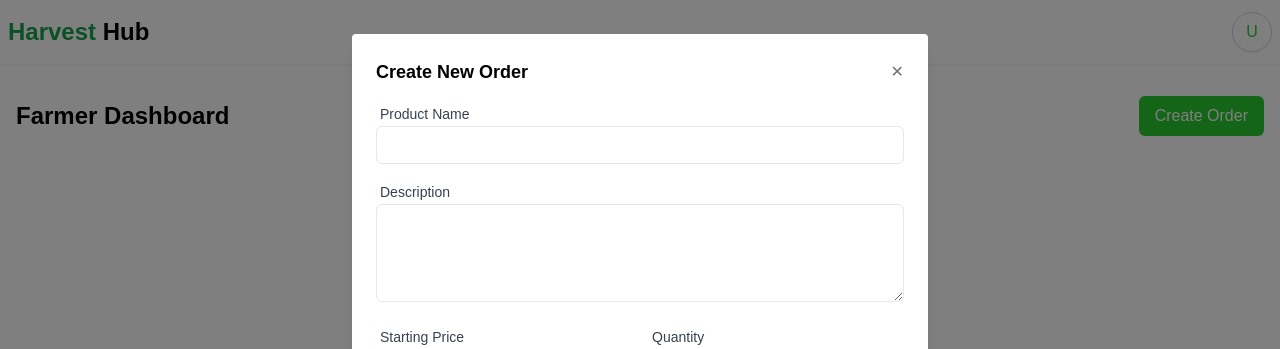
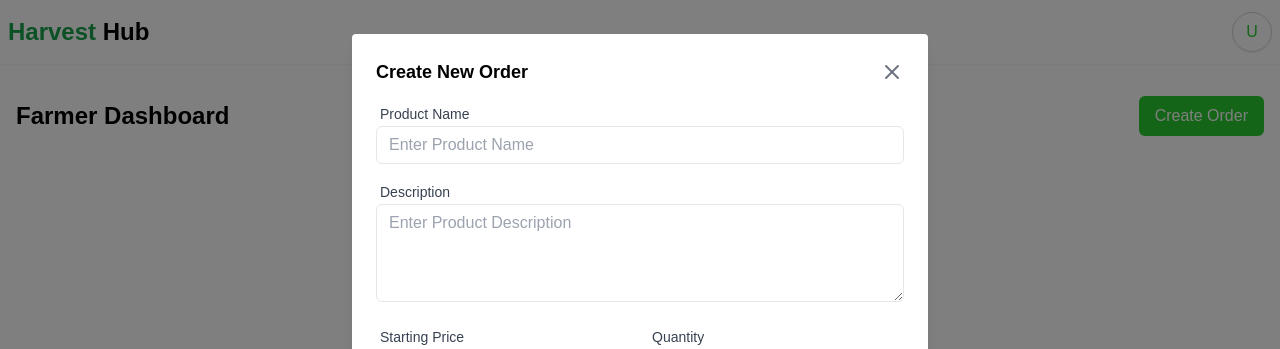
Before and after one commit to sanjaikannang/HarvestHub-v2-Client, a React (Vite) app: page /farmer-dashboard in a window 1280 px wide. Both pictures are taken after a click on the button "Create Order". Shown: the top 349 px of the page. Built offline with nearby package versions, Linux system fonts and the light colour scheme; no server answers.

Commit message:
updated the loading and modal icon

```diff
--- a/src/components/common/Modal.tsx
+++ b/src/components/common/Modal.tsx
@@ -1,3 +1,4 @@
+import { X } from "lucide-react";
 import React from "react";
 
 interface ModalProps {
@@ -19,7 +20,7 @@ const Modal: React.FC<ModalProps> = ({ isOpen, onClose, title, children }) => {
             onClick={onClose}
             className="text-gray-500 hover:text-gray-700"
           >
-            ✕
+            <X/>
           </button>
         </div>
         <div>{children}</div>
--- a/src/components/products/UploadProductForm.tsx
+++ b/src/components/products/UploadProductForm.tsx
@@ -94,6 +94,7 @@ export const UploadProductForm: React.FC<UploadProductFormProps> = ({
                 label="Product Name"
                 type="text"
                 name="name"
+                placeholder='Enter Product Name'
                 value={formik.values.name}
                 onChange={formik.handleChange}
                 error={formik.touched.name ? formik.errors.name : undefined}
@@ -102,6 +103,7 @@ export const UploadProductForm: React.FC<UploadProductFormProps> = ({
             <TextArea
                 label="Description"
                 name="description"
+                placeholder='Enter Product Description'
                 value={formik.values.description}
                 onChange={formik.handleChange}
                 error={formik.touched.description ? formik.errors.description : undefined}
@@ -184,7 +186,7 @@ export const UploadProductForm: React.FC<UploadProductFormProps> = ({
                 >
                     {loading ? (
                         <>
-                            <div className="flex items-center">
+                            <div className="flex items-center justify-center">
                                 <LoadingSpinner />
                                 <span className="ml-2">Uploading...</span>
                             </div>
```
